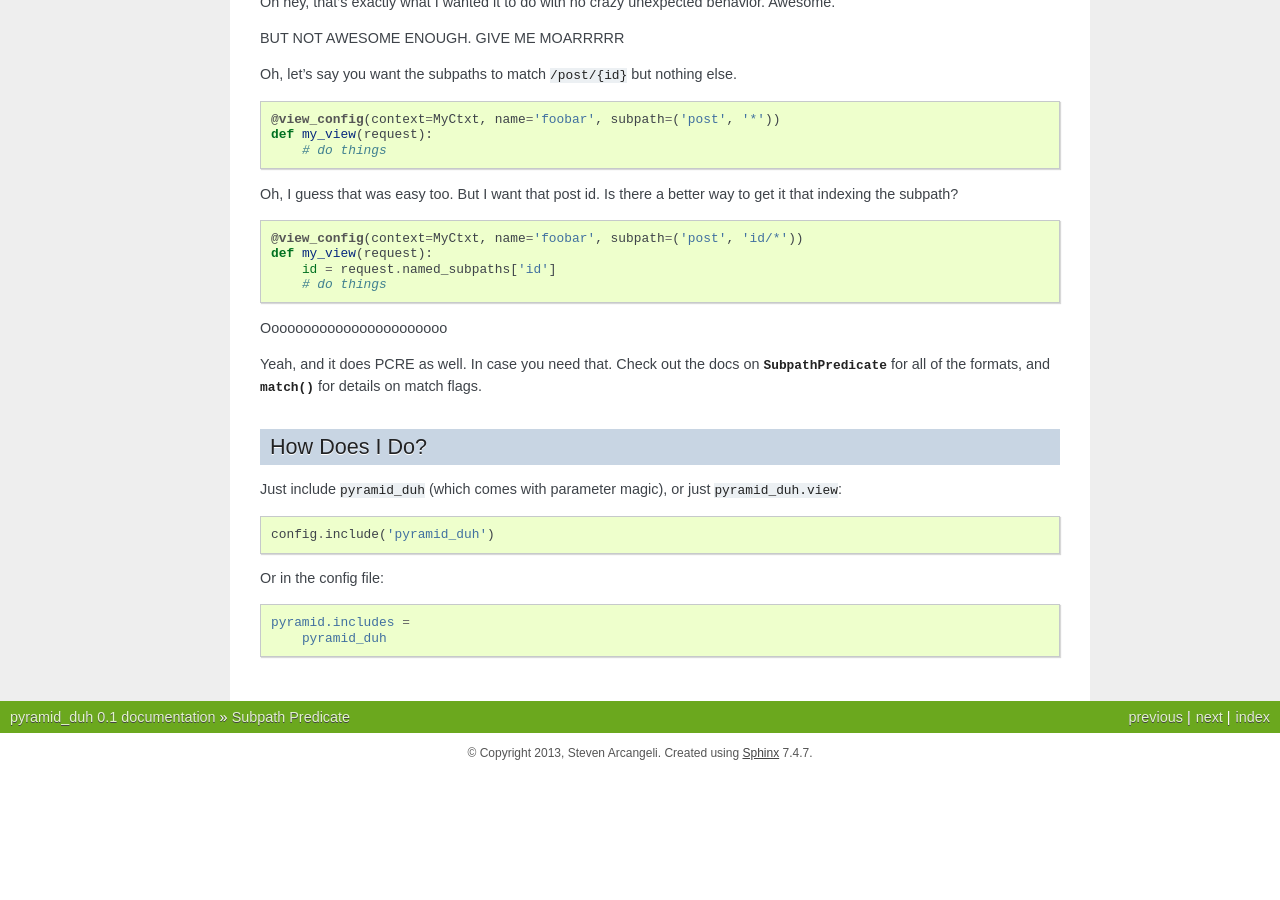
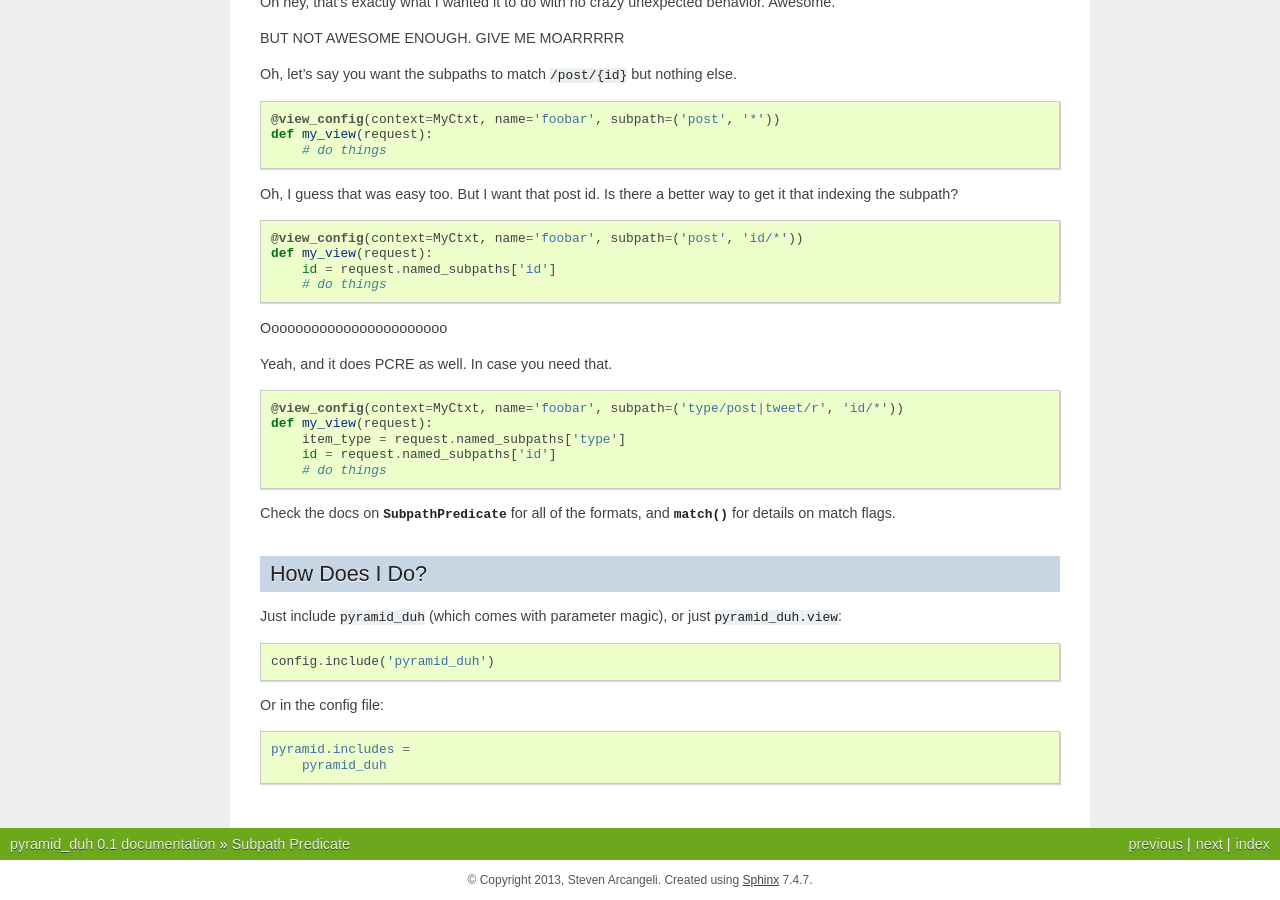
Before and after one commit to stevearc/pyramid_duh, a Sphinx documentation site: the page built from doc/topics/subpath.rst, in a window 1280 px wide and 900 px high, scrolled down 1321 px. Built offline with Sphinx 7.4.7, drawn with Linux system fonts in a browser that asks for light colours; pages that are not in the unit, such as notebooks, are missing from menus; before the commit the page ends 2094 px from its top, so only the background shows below that.

Commit message:
Improving the docs on subpath matching

```diff
--- a/doc/topics/subpath.rst
+++ b/doc/topics/subpath.rst
@@ -98,9 +98,18 @@
 
 Ooooooooooooooooooooooo
 
-Yeah, and it does PCRE as well. In case you need that. Check out the docs on
-:class:`~pyramid_duh.view.SubpathPredicate` for all of the formats, and
-:meth:`~pyramid_duh.view.match` for details on match flags.
+Yeah, and it does PCRE as well. In case you need that.
+
+.. code-block:: python
+
+    @view_config(context=MyCtxt, name='foobar', subpath=('type/post|tweet/r', 'id/*'))
+    def my_view(request):
+        item_type = request.named_subpaths['type']
+        id = request.named_subpaths['id']
+        # do things
+
+Check the docs on :class:`~pyramid_duh.view.SubpathPredicate` for all of the
+formats, and :meth:`~pyramid_duh.view.match` for details on match flags.
 
 How Does I Do?
 --------------
```
Also changed, not shown: 1 other file.
